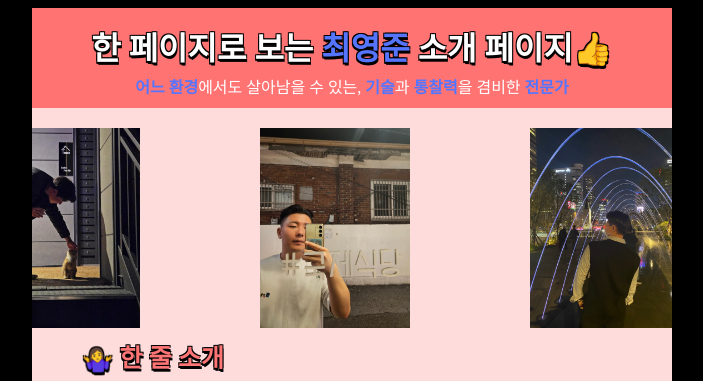
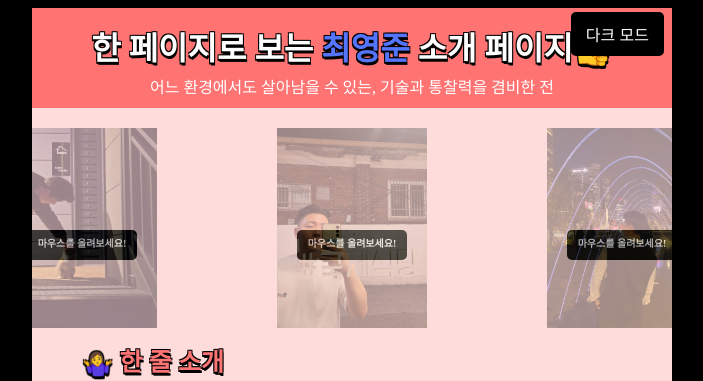
Before and after one commit to ZeroJoon2/zerojoon2.github.io, a plain HTML site: page index.html in a window 1280 px wide. Shown: the top 381 px of the page, without its empty margins (296-999 px from the left). Drawn offline with Linux system fonts and the light colour scheme.

Commit message:
commit7 20241106

```diff
--- a/index.css
+++ b/index.css
@@ -121,18 +121,41 @@ body {
     gap : 120px;
     overflow: hidden;
 }
+.image-box {
+    position: relative;
+    text-align: center;
+    width: 150px;
+}
 
+.image-text {
+    position: absolute;
+    width: 90px;
+    height: 20px;
+    top: 50%;
+    left: 50%;
+    transform: translateX(-50%);
+    color: white;
+    font-weight: bold;
+    font-size: 10px;
+    background-color: rgba(0, 0, 0, 1);
+    padding: 5px 10px;
+    border-radius: 5px;
+}
 .profile {
     width : 150px;
     height : 200px;
     display: inline-block;
     transition: transform 0.5s ease;
+    opacity: 40%;
 }
 
 .profile:hover{
     transform : scale(180%);
+    opacity: 100%;
 
 }
+
+
 
 .header{
     margin-top: 10px;
@@ -169,3 +192,51 @@ body {
     font-style : bold;
 
 }
+/* 다크 모드 스타일 */
+
+#darkModeToggle{
+    position: absolute;
+    top: 1.5%;
+    right: 25%;
+    padding: 10px 15px;
+    background-color: #000000;
+    color: #fff;
+    border: none;
+    border-radius: 5px;
+    cursor: pointer;
+    font-size: 16px;
+}
+
+.dark-mode #darkModeToggle{
+    position: absolute;
+    top: 1.5%;
+    right: 25%;
+    padding: 10px 15px;
+    background-color: #ffffff;
+    color: #000000;
+    border: none;
+    border-radius: 5px;
+    cursor: pointer;
+    font-size: 16px;
+}
+.dark-mode {
+    background-color: #2c2c2c;
+    color: #ffffff;
+}
+
+.dark-mode .header, .dark-mode .container {
+    background-color: #1c1c1c;
+}
+
+.toggle-btn {
+    position: fixed;
+    top: 20px;
+    right: 20px;
+    padding: 10px 15px;
+    background-color: #555;
+    color: #fff;
+    border: none;
+    border-radius: 5px;
+    cursor: pointer;
+    font-size: 16px;
+}
--- a/index.html
+++ b/index.html
@@ -5,33 +5,46 @@
     <meta name="viewport" content="width=device-width, initial-scale=1.0">
     <link type = 'text/css' rel="stylesheet" href = './index.css'>
     <title>ZeroJoon2</title>
-
 </head>
 <body>
     <main class = 'container'>
-        <header class = main_header>
+        <header class = 'main_header'>
             <h1>
                 한 페이지로 보는 <text style = 'color : rgb(86, 117, 255)'>최영준</text> 소개 페이지👍
             </h1>
-            <text style = 'color : rgb(86, 117, 255)'><strong>어느 환경</strong></text>에서도 살아남을 수 있는, <text style = 'color : rgb(86, 117, 255)'><strong>기술</strong></text>과 <text style = 'color : rgb(86, 117, 255)'><strong>통찰력</strong></text>을 겸비한 <text style = 'color : rgb(86, 117, 255)'><strong>전문가</strong></text>
+            <div class = 'typing'>
+                <text style = 'color : rgb(86, 117, 255)'><strong>어느 환경</strong></text>에서도 살아남을 수 있는, <text style = 'color : rgb(86, 117, 255)'><strong>기술</strong></text>과 <text style = 'color : rgb(86, 117, 255)'><strong>통찰력</strong></text>을 겸비한 <text style = 'color : rgb(86, 117, 255)'><strong>전문가</strong></text>
+            </div>
+        <button id="darkModeToggle">다크 모드</button>
         </header>
 
-        <section class = image-container>
-            <img class = 'profile' src = '../img/profile1.jpg' alt = '이미지 안보여줌' >
-            <img class = 'profile' src = '../img/profile2.jpg' alt = '이미지 안보여줌' >
-            <img class = 'profile' src = '../img/profile3.jpg' alt = '이미지 안보여줌' >
+
+        <section class="image-container">
+            <div class="image-box">
+                <div class="image-text">마우스를 올려보세요!</div>
+                <img class="profile" src="../img/profile1.jpg" alt="이미지 안보여줌">
+            </div>
+            <div class="image-box">
+                <div class="image-text">마우스를 올려보세요!</div>
+                <img class="profile" src="../img/profile2.jpg" alt="이미지 안보여줌">
+            </div>
+            <div class="image-box">
+                <div class="image-text">마우스를 올려보세요!</div>
+                <img class="profile" src="../img/profile3.jpg" alt="이미지 안보여줌">
+            </div>
         </section>
+
         <section class = 'text'>
             <article>
                 <h2 class = 'header'>🤷‍♀️ 한 줄 소개 </h2>
-                    <div class = details>
+                    <div class = 'details'>
                         저는 <strong class = 'color_font'>Python</strong>으로 <strong class = 'color_font'>데이터 분석</strong>을 잘하는 <strong>최영준</strong>입니다.
                         <br>
                         <br>
-                        <div class = details_2>
+                        <div class = 'details_2'>
                             ✅더 자세히 알아보기✅
                             <br>
-                            <div class = details_3>
+                            <div class = 'details_3'>
                                 <a id = 'gpt_link' href="https://joon2.netlify.app/" target="_blank"><img id = gpt src = '../img/gpt.png'><br>💎 GPT 활용 능력</a>
 
                                 <a id = 'git_link' href = 'https://github.com/ZeroJoon2' target="_blank"><strong></strong><img id = git src = '../img/git.png'><br>🎴 Git</a>
@@ -97,5 +110,32 @@
         </section>
     </main>
 
+<script>
+    document.addEventListener('DOMContentLoaded', function(){
+        let textElement = document.querySelector('.typing');
+        let text = textElement.textContent
+        textElement.textContent = '';
+        let index = 0
+
+        function typeEffect() {
+            if (index < text.length){
+                textElement.textContent += text.charAt(index);
+                index++;
+                setTimeout(typeEffect, 100);
+            }
+        }
+
+        typeEffect()
+    })
+
+
+    // 다크 모드 토글
+    document.getElementById('darkModeToggle').addEventListener('click', function() {
+        document.body.classList.toggle('dark-mode');
+    });
+
+</script>
+
+
 </body>
 </html>
```
